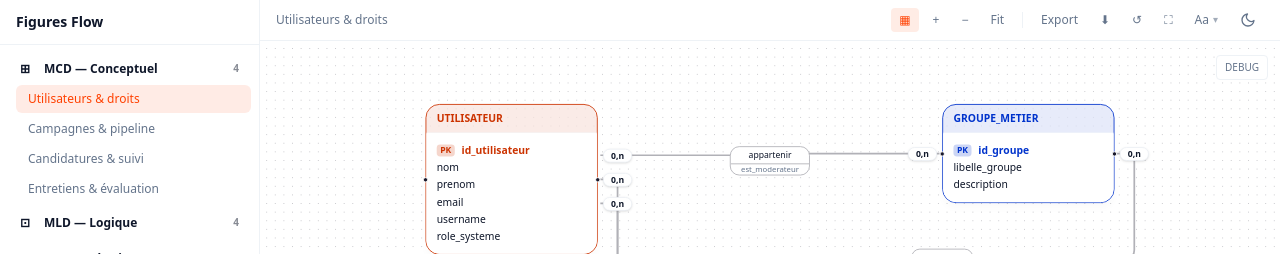
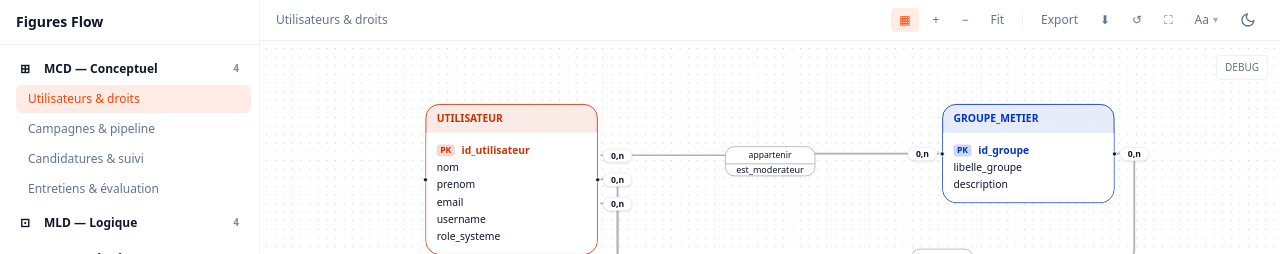
Before and after one commit to doucie/synelia_quizapp, a React (Vite) app in the folder z_mémoire/figures_flow/: page / in a window 1280 px wide. Shown: the top 254 px of the page. Built offline with nearby package versions, Linux system fonts and the light colour scheme; a web font is replaced by a local one.

Commit message:
fix(edge): puces attributs association lisibles (10.5px, sans muted)

```diff
--- a/z_mémoire/figures_flow/src/components/Edges/RelationshipEdge.tsx
+++ b/z_mémoire/figures_flow/src/components/Edges/RelationshipEdge.tsx
@@ -522,7 +522,7 @@ export default function RelationshipEdge({
               {data.attributes!.map((attr) => (
                 <span
                   key={attr}
-                  className="px-3 py-0.5 text-[9px] text-muted-foreground self-stretch text-left"
+                  className="px-3 py-0.5 text-[10.5px] self-stretch text-left"
                   style={{ lineHeight: 0.9 }}
                 >
                   {attr}
```
